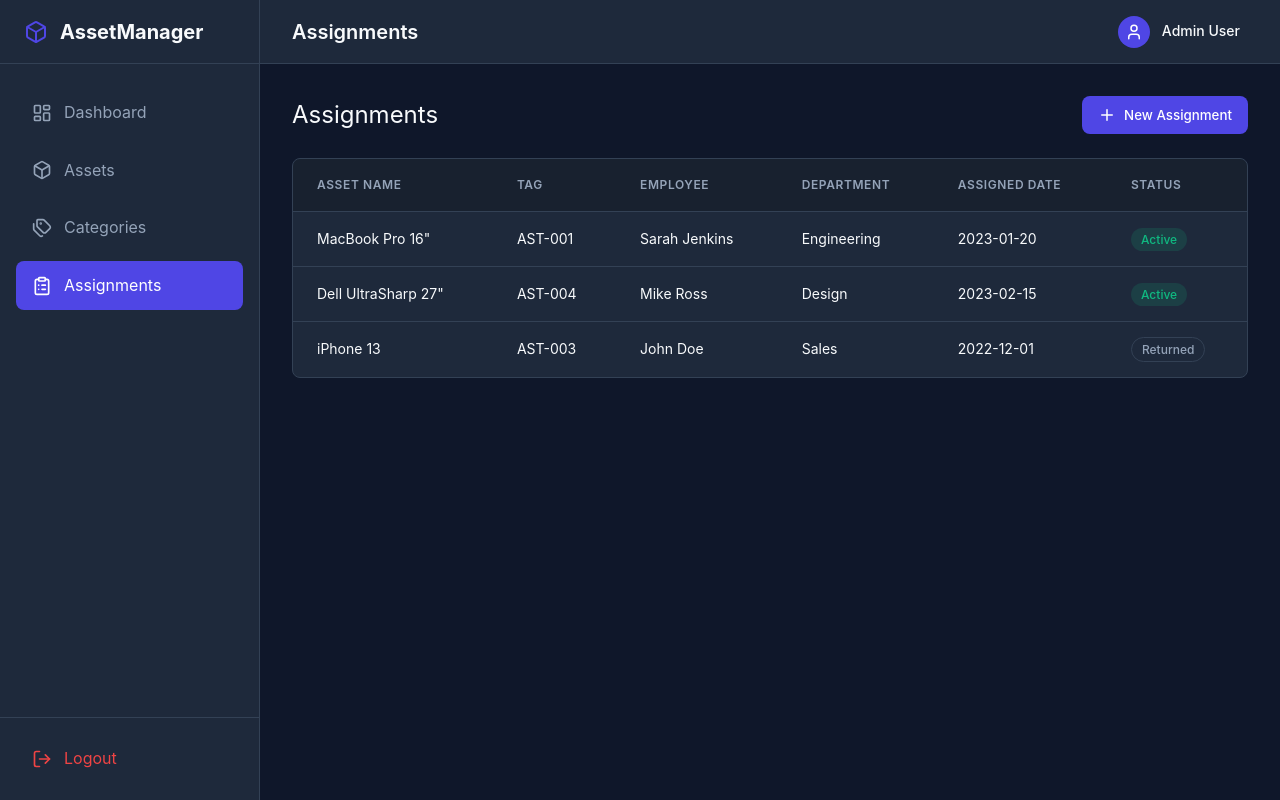
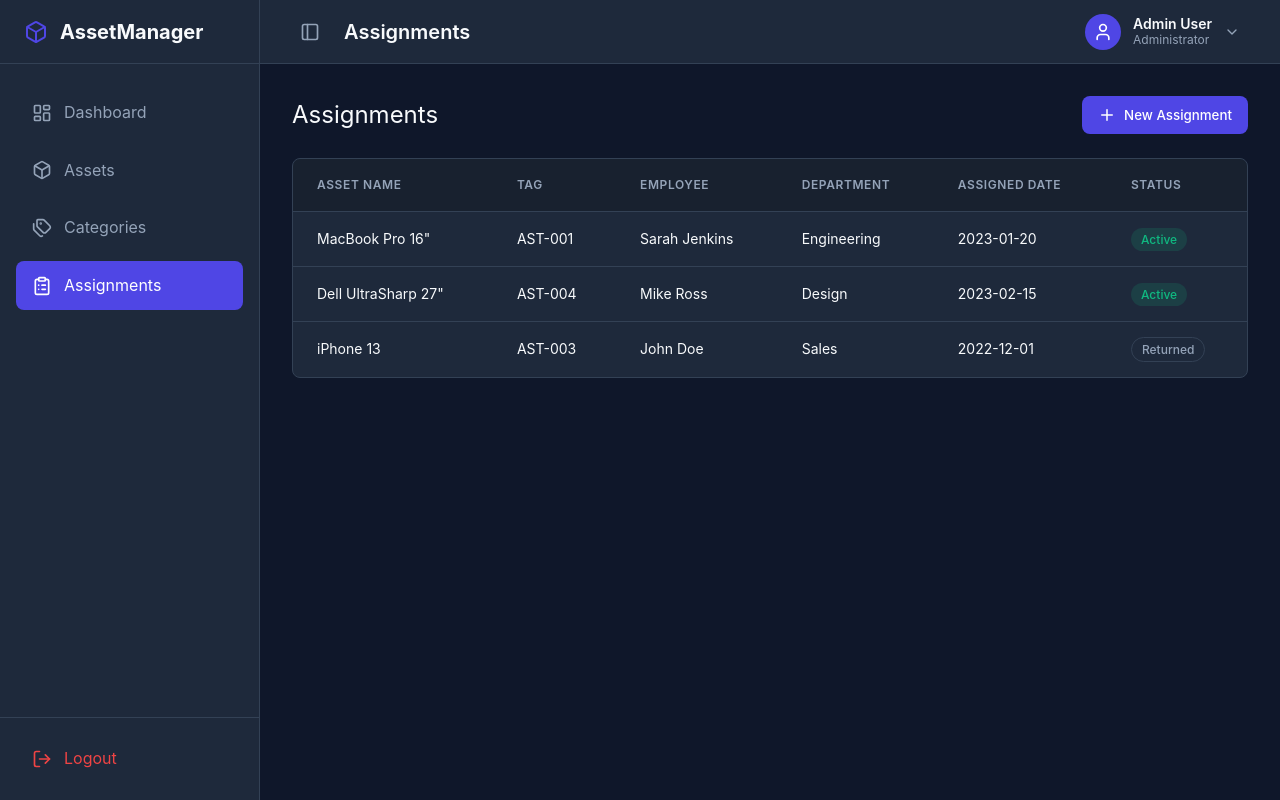
Before and after one commit to jp7714/IT-ASSET-MANAGEMENT, a Vue app: page /assignments in a window 1280 px wide. Built offline with nearby package versions, Linux system fonts and the light colour scheme.

Commit message:
feat: Implement responsive main layout with collapsible sidebar and user dropdown

```diff
--- a/src/components/Navbar.vue
+++ b/src/components/Navbar.vue
@@ -1,26 +1,105 @@
 <script setup>
-import { User } from 'lucide-vue-next';
+import { ref, onMounted, onUnmounted } from 'vue';
+import {
+  User,
+  Menu,
+  LogOut,
+  Settings,
+  ChevronDown,
+  PanelLeft
+} from 'lucide-vue-next';
+import { useRouter } from 'vue-router';
 
-defineProps({
+const props = defineProps({
   title: {
     type: String,
     default: 'Dashboard'
   }
+});
+
+const emit = defineEmits(['toggle-sidebar', 'toggle-mobile']);
+
+const router = useRouter();
+const isDropdownOpen = ref(false);
+const dropdownRef = ref(null);
+
+const toggleDropdown = () => {
+  isDropdownOpen.value = !isDropdownOpen.value;
+};
+
+const closeDropdown = (e) => {
+  if (dropdownRef.value && !dropdownRef.value.contains(e.target)) {
+    isDropdownOpen.value = false;
+  }
+};
+
+const handleLogout = () => {
+  // Add logout logic here (clear tokens, etc.)
+  router.push('/login');
+};
+
+onMounted(() => {
+  document.addEventListener('click', closeDropdown);
+});
+
+onUnmounted(() => {
+  document.removeEventListener('click', closeDropdown);
 });
 </script>
 
 <template>
   <header class="navbar">
     <div class="navbar-left">
+      <button class="icon-btn mobile-toggle" @click="$emit('toggle-mobile')">
+        <Menu class="icon" />
+      </button>
+
+      <button class="icon-btn desktop-toggle" @click="$emit('toggle-sidebar')">
+        <PanelLeft class="icon" />
+      </button>
+
       <h2 class="page-title">{{ title }}</h2>
     </div>
 
     <div class="navbar-right">
-      <div class="user-profile">
+      <div
+        class="user-profile"
+        ref="dropdownRef"
+        @click.stop="toggleDropdown"
+      >
         <div class="avatar">
           <User class="avatar-icon" />
         </div>
-        <span class="user-name">Admin User</span>
+        <div class="user-info">
+          <span class="user-name">Admin User</span>
+          <span class="user-role">Administrator</span>
+        </div>
+        <ChevronDown
+          class="chevron-icon"
+          :class="{ 'rotate': isDropdownOpen }"
+        />
+
+        <!-- Dropdown Menu -->
+        <div v-show="isDropdownOpen" class="dropdown-menu">
+          <div class="dropdown-header">
+            <span class="dropdown-name">Admin User</span>
+            <span class="dropdown-email">admin@example.com</span>
+          </div>
+          <div class="dropdown-divider"></div>
+          <button class="dropdown-item">
+            <User class="item-icon" />
+            Profile
+          </button>
+          <button class="dropdown-item">
+            <Settings class="item-icon" />
+            Settings
+          </button>
+          <div class="dropdown-divider"></div>
+          <button class="dropdown-item logout-item" @click="handleLogout">
+            <LogOut class="item-icon" />
+            Logout
+          </button>
+        </div>
       </div>
     </div>
   </header>
@@ -40,10 +119,44 @@ defineProps({
   z-index: 40;
 }
 
+.navbar-left {
+  display: flex;
+  align-items: center;
+  gap: 1rem;
+}
+
+.icon-btn {
+  background: none;
+  border: none;
+  cursor: pointer;
+  padding: 0.5rem;
+  border-radius: 0.375rem;
+  color: var(--color-text-muted);
+  display: flex;
+  align-items: center;
+  justify-content: center;
+  transition: all 0.2s;
+}
+
+.icon-btn:hover {
+  background-color: rgba(0, 0, 0, 0.05);
+  color: var(--color-primary);
+}
+
+.icon {
+  width: 20px;
+  height: 20px;
+}
+
+.mobile-toggle {
+  display: none;
+}
+
 .page-title {
   font-size: 1.25rem;
   font-weight: 600;
   color: var(--color-text-main);
+  margin: 0;
 }
 
 .navbar-right {
@@ -59,6 +172,7 @@ defineProps({
   border-radius: 0.5rem;
   cursor: pointer;
   transition: background-color 0.2s;
+  position: relative;
 }
 
 .user-profile:hover {
@@ -66,24 +180,151 @@ defineProps({
 }
 
 .avatar {
-  width: 32px;
-  height: 32px;
+  width: 36px;
+  height: 36px;
   background-color: var(--color-primary);
   border-radius: 50%;
   display: flex;
   align-items: center;
   justify-content: center;
   color: white;
+  flex-shrink: 0;
 }
 
 .avatar-icon {
-  width: 18px;
-  height: 18px;
+  width: 20px;
+  height: 20px;
+}
+
+.user-info {
+  display: flex;
+  flex-direction: column;
+  line-height: 1.2;
 }
 
 .user-name {
   font-size: 0.875rem;
-  font-weight: 500;
+  font-weight: 600;
   color: var(--color-text-main);
 }
+
+.user-role {
+  font-size: 0.75rem;
+  color: var(--color-text-muted);
+}
+
+.chevron-icon {
+  width: 16px;
+  height: 16px;
+  color: var(--color-text-muted);
+  transition: transform 0.2s;
+}
+
+.chevron-icon.rotate {
+  transform: rotate(180deg);
+}
+
+/* Dropdown Styles */
+.dropdown-menu {
+  position: absolute;
+  top: 100%;
+  right: 0;
+  margin-top: 0.5rem;
+  width: 220px;
+  background-color: white;
+  border: 1px solid var(--color-border);
+  border-radius: 0.5rem;
+  box-shadow: 0 4px 6px -1px rgba(0, 0, 0, 0.1), 0 2px 4px -1px rgba(0, 0, 0, 0.06);
+  padding: 0.5rem 0;
+  z-index: 50;
+  transform-origin: top right;
+  animation: slideIn 0.2s ease-out;
+}
+
+@keyframes slideIn {
+  from {
+    opacity: 0;
+    transform: scale(0.95);
+  }
+  to {
+    opacity: 1;
+    transform: scale(1);
+  }
+}
+
+.dropdown-header {
+  padding: 0.75rem 1rem;
+  display: flex;
+  flex-direction: column;
+}
+
+.dropdown-name {
+  font-weight: 600;
+  color: var(--color-text-main);
+  font-size: 0.875rem;
+}
+
+.dropdown-email {
+  font-size: 0.75rem;
+  color: var(--color-text-muted);
+}
+
+.dropdown-divider {
+  height: 1px;
+  background-color: var(--color-border);
+  margin: 0.5rem 0;
+}
+
+.dropdown-item {
+  width: 100%;
+  display: flex;
+  align-items: center;
+  gap: 0.75rem;
+  padding: 0.625rem 1rem;
+  border: none;
+  background: none;
+  cursor: pointer;
+  color: var(--color-text-main);
+  font-size: 0.875rem;
+  transition: background-color 0.2s;
+  text-align: left;
+}
+
+.dropdown-item:hover {
+  background-color: var(--color-background);
+  color: var(--color-primary);
+}
+
+.item-icon {
+  width: 16px;
+  height: 16px;
+}
+
+.logout-item {
+  color: var(--color-danger);
+}
+
+.logout-item:hover {
+  background-color: rgba(239, 68, 68, 0.05);
+  color: var(--color-danger);
+}
+
+@media (max-width: 768px) {
+  .navbar {
+    padding: 0 1rem;
+  }
+
+  .mobile-toggle {
+    display: flex;
+  }
+
+  .desktop-toggle {
+    display: none;
+  }
+
+  .user-info,
+  .chevron-icon {
+    display: none;
+  }
+}
 </style>
--- a/src/components/Sidebar.vue
+++ b/src/components/Sidebar.vue
@@ -5,8 +5,22 @@ import {
   Box,
   Tags,
   ClipboardList,
-  LogOut
+  LogOut,
+  ChevronLeft
 } from 'lucide-vue-next';
+
+const props = defineProps({
+  isCollapsed: {
+    type: Boolean,
+    default: false
+  },
+  isMobileOpen: {
+    type: Boolean,
+    default: false
+  }
+});
+
+const emit = defineEmits(['close-mobile']);
 
 const route = useRoute();
 
@@ -19,20 +33,35 @@ const links = [
 </script>
 
 <template>
-  <aside class="sidebar">
+  <aside
+    class="sidebar"
+    :class="{ 'collapsed': isCollapsed, 'mobile-open': isMobileOpen }"
+  >
     <div class="sidebar-header">
       <div class="logo">
         <Box class="logo-icon" />
-        <span class="logo-text">AssetManager</span>
+        <span class="logo-text" v-if="!isCollapsed">AssetManager</span>
       </div>
+      <button
+        v-if="isMobileOpen"
+        class="close-mobile-btn"
+        @click="$emit('close-mobile')"
+      >
+        <ChevronLeft class="close-icon" />
+      </button>
     </div>
 
     <nav class="sidebar-nav">
       <ul>
         <li v-for="link in links" :key="link.path">
-          <RouterLink :to="link.path" class="nav-link" :class="{ active: route.path.startsWith(link.path) }">
-            <component :is="link.icon" class="nav-icon" />
-            <span class="nav-text">{{ link.name }}</span>
+          <RouterLink
+            :to="link.path"
+            class="nav-link"
+            :class="{ active: route.path.startsWith(link.path) }"
+            @click="$emit('close-mobile')"
+          >
+            <component :is="link.icon" class="nav-icon" :title="isCollapsed ? link.name : ''" />
+            <span class="nav-text" v-if="!isCollapsed">{{ link.name }}</span>
           </RouterLink>
         </li>
       </ul>
@@ -40,8 +69,8 @@ const links = [
 
     <div class="sidebar-footer">
       <RouterLink to="/login" class="nav-link logout-link">
-        <LogOut class="nav-icon" />
-        <span class="nav-text">Logout</span>
+        <LogOut class="nav-icon" :title="isCollapsed ? 'Logout' : ''" />
+        <span class="nav-text" v-if="!isCollapsed">Logout</span>
       </RouterLink>
     </div>
   </aside>
@@ -59,15 +88,22 @@ const links = [
   left: 0;
   top: 0;
   z-index: 50;
-  transition: transform 0.3s ease;
+  transition: width 0.3s ease, transform 0.3s ease;
+  overflow: hidden;
+}
+
+.sidebar.collapsed {
+  width: 80px;
 }
 
 .sidebar-header {
   height: 64px;
   display: flex;
   align-items: center;
+  justify-content: space-between;
   padding: 0 1.5rem;
   border-bottom: 1px solid var(--color-border);
+  white-space: nowrap;
 }
 
 .logo {
@@ -80,18 +116,22 @@ const links = [
 .logo-icon {
   width: 24px;
   height: 24px;
+  min-width: 24px;
 }
 
 .logo-text {
   font-size: 1.25rem;
   font-weight: 700;
   color: var(--color-text-main);
+  opacity: 1;
+  transition: opacity 0.2s;
 }
 
 .sidebar-nav {
   flex: 1;
   padding: 1.5rem 1rem;
   overflow-y: auto;
+  overflow-x: hidden;
 }
 
 .sidebar-nav ul {
@@ -113,6 +153,12 @@ const links = [
   border-radius: 0.5rem;
   transition: all 0.2s;
   font-weight: 500;
+  white-space: nowrap;
+}
+
+.sidebar.collapsed .nav-link {
+  justify-content: center;
+  padding: 0.75rem;
 }
 
 .nav-link:hover {
@@ -134,6 +180,7 @@ const links = [
 .nav-icon {
   width: 20px;
   height: 20px;
+  min-width: 20px;
 }
 
 .sidebar-footer {
@@ -150,13 +197,26 @@ const links = [
   color: var(--color-danger);
 }
 
+.close-mobile-btn {
+  background: none;
+  border: none;
+  cursor: pointer;
+  color: var(--color-text-muted);
+  display: none;
+}
+
 @media (max-width: 768px) {
   .sidebar {
+    width: 260px !important;
     transform: translateX(-100%);
   }
 
-  .sidebar.open {
+  .sidebar.mobile-open {
     transform: translateX(0);
+  }
+
+  .close-mobile-btn {
+    display: block;
   }
 }
 </style>
--- a/src/layouts/MainLayout.vue
+++ b/src/layouts/MainLayout.vue
@@ -1,10 +1,24 @@
 <script setup>
-import { computed } from 'vue';
+import { ref, computed } from 'vue';
 import { useRoute } from 'vue-router';
 import Sidebar from '../components/Sidebar.vue';
 import Navbar from '../components/Navbar.vue';
 
 const route = useRoute();
+const isSidebarOpen = ref(true);
+const isMobileOpen = ref(false);
+
+const toggleSidebar = () => {
+  isSidebarOpen.value = !isSidebarOpen.value;
+};
+
+const toggleMobileSidebar = () => {
+  isMobileOpen.value = !isMobileOpen.value;
+};
+
+const closeMobileSidebar = () => {
+  isMobileOpen.value = false;
+};
 
 // Mapping route names to page titles
 const pageTitle = computed(() => {
@@ -20,15 +34,33 @@ const pageTitle = computed(() => {
 
 <template>
   <div class="main-layout">
-    <Sidebar />
+    <Sidebar
+      :is-collapsed="!isSidebarOpen"
+      :is-mobile-open="isMobileOpen"
+      @close-mobile="closeMobileSidebar"
+    />
 
-    <div class="main-content-wrapper">
-      <Navbar :title="pageTitle" />
+    <div
+      class="main-content-wrapper"
+      :class="{ 'collapsed': !isSidebarOpen }"
+    >
+      <Navbar
+        :title="pageTitle"
+        @toggle-sidebar="toggleSidebar"
+        @toggle-mobile="toggleMobileSidebar"
+      />
 
       <main class="page-content">
         <RouterView />
       </main>
     </div>
+
+    <!-- Mobile Overlay -->
+    <div
+      v-if="isMobileOpen"
+      class="mobile-overlay"
+      @click="closeMobileSidebar"
+    ></div>
   </div>
 </template>
 
@@ -37,25 +69,47 @@ const pageTitle = computed(() => {
   display: flex;
   min-height: 100vh;
   background-color: var(--color-background);
+  position: relative;
 }
 
 .main-content-wrapper {
   flex: 1;
-  margin-left: 260px; /* Match sidebar width */
+  margin-left: 260px; /* Default sidebar width */
   display: flex;
   flex-direction: column;
   min-height: 100vh;
+  transition: margin-left 0.3s ease;
+}
+
+.main-content-wrapper.collapsed {
+  margin-left: 80px; /* Collapsed sidebar width */
 }
 
 .page-content {
   flex: 1;
   padding: 2rem;
   overflow-x: hidden;
+  width: 100%;
+}
+
+.mobile-overlay {
+  display: none;
+  position: fixed;
+  top: 0;
+  left: 0;
+  right: 0;
+  bottom: 0;
+  background-color: rgba(0, 0, 0, 0.5);
+  z-index: 45;
 }
 
 @media (max-width: 768px) {
   .main-content-wrapper {
-    margin-left: 0;
+    margin-left: 0 !important;
+  }
+
+  .mobile-overlay {
+    display: block;
   }
 }
 </style>
```
